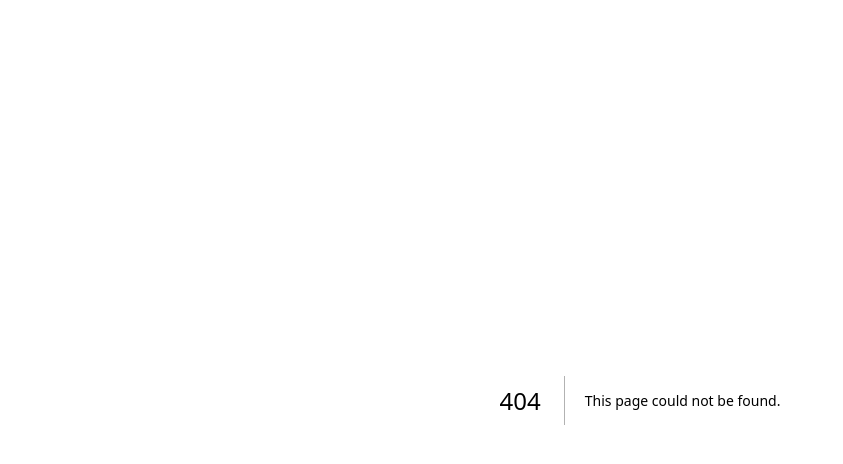
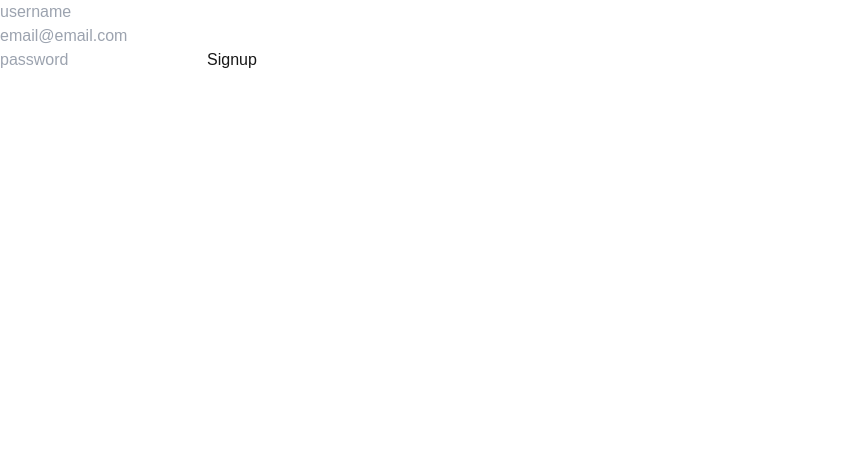
Before and after one commit to brianamos93/tasker-front, a Next.js app: page /signup in a window 1280 px wide. Before the commit this address had no page. Shown: the top 464 px of the page, without its empty margins (0-843 px from the left). Built offline with nearby package versions, Linux system fonts and the light colour scheme.

Commit message:
Added signup form

```diff
--- a/app/middleware.ts
+++ b/app/middleware.ts
@@ -1,15 +1,20 @@
 import type { NextRequest } from 'next/server'
+import { updateSession } from './utils/loginlib'
 
-export function middleware(request: NextRequest) {
-  const currentUser = request.cookies.get('currentUser')?.value
+const protectedRoutes = ['/task/create', '/task/edit/']
+const publicRoutes = ['']
 
-  if (currentUser && !request.nextUrl.pathname.startsWith('/dashboard')) {
-    return Response.redirect(new URL('/dashboard', request.url))
-  }
+export async function middleware(request: NextRequest) {
+  await updateSession(request)
+  //const currentUser = request.cookies.get('session')?.value
 
-  if (!currentUser && !request.nextUrl.pathname.startsWith('/login')) {
-    return Response.redirect(new URL('/login', request.url))
-  }
+  //if (currentUser && !request.nextUrl.pathname.startsWith('/dashboard')) {
+    //return Response.redirect(new URL('/dashboard', request.url))
+  //}
+
+  //if (!currentUser && !request.nextUrl.pathname.startsWith('/login')) {
+    //return Response.redirect(new URL('/login', request.url))
+  //}
 }
 
 export const config = {
--- /dev/null
+++ b/app/signup/page.tsx
@@ -0,0 +1,22 @@
+import { redirect } from "next/navigation"
+import { signup } from "../utils/loginlib"
+
+export default async function Page() {
+
+	return (
+		<section>
+			<form action={async (formData) => {
+				'use server'
+				await signup(formData)
+				redirect('/login')
+			}}>
+				<input type="text" name="username" id="username" placeholder="username" />
+				<br />
+				<input type="email" name="email" id="email" placeholder="email@email.com" />
+				<br />
+				<input type="password" name="password" id="password" placeholder="password" />
+				<button type="submit">Signup</button>
+			</form>
+		</section>
+	)
+}
```
